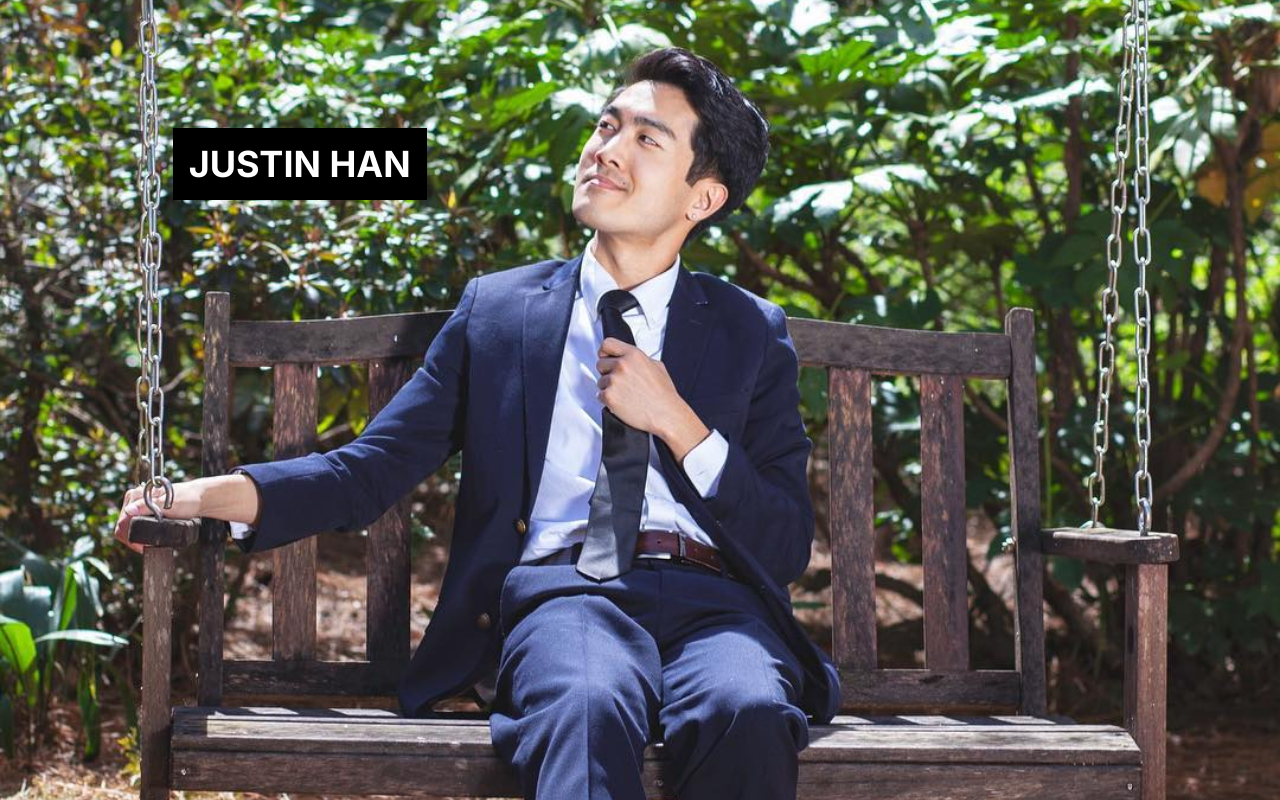
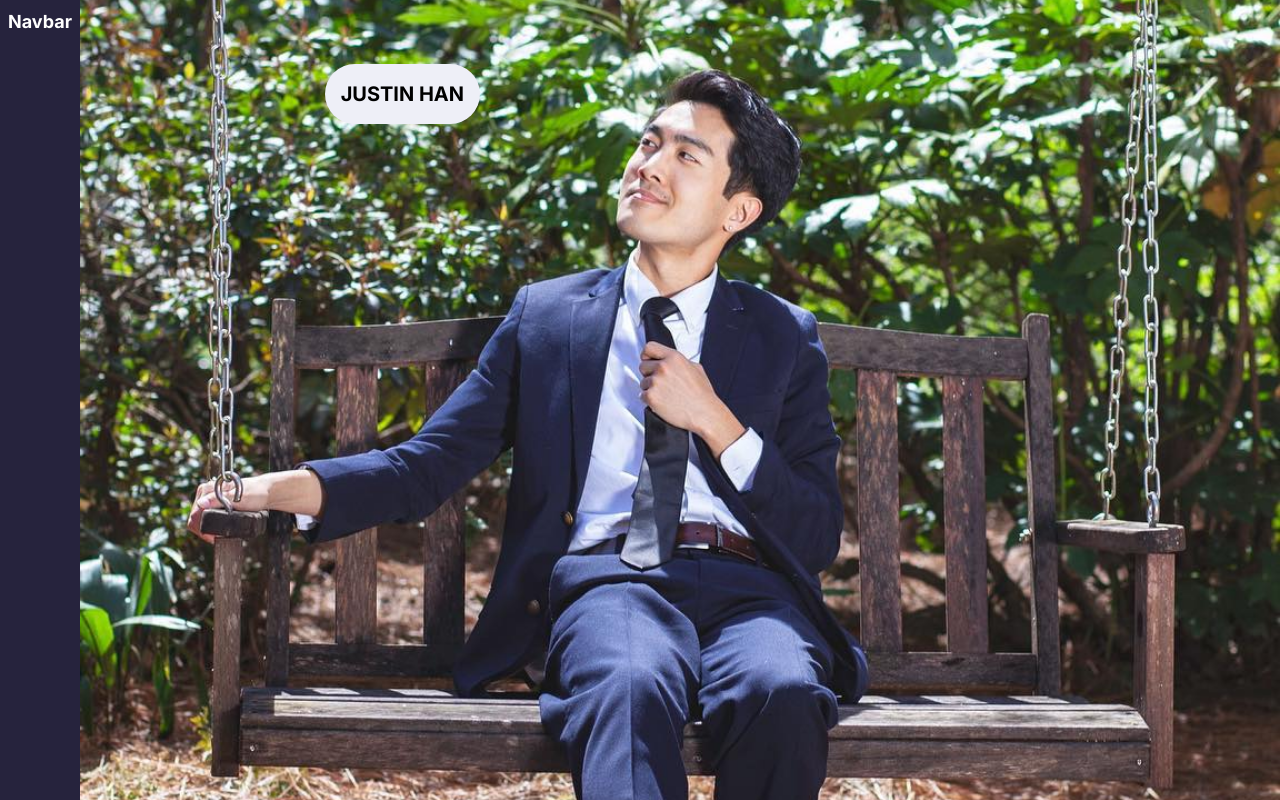
Before and after one commit to mzsellem/justin-han, a Next.js app: page / in a window 1280 px wide. Built offline with nearby package versions, Linux system fonts and the light colour scheme.

Commit message:
left navbar and centered justin han

```diff
--- a/app/intro/intro.tsx
+++ b/app/intro/intro.tsx
@@ -2,7 +2,7 @@ export default function Intro() {
   return (
    <>
     <main>
-        <h1 className="font-bold">JUSTIN HAN</h1>
+        <h1 className="font-bold text-xl p-4 z-5 rounded-full bg-grey">JUSTIN HAN</h1>
     </main>
    </>
   )
--- a/app/navbar/navbar.tsx
+++ b/app/navbar/navbar.tsx
@@ -0,0 +1,13 @@
+export default function NavBar() {
+    return (
+        <>
+            <div>
+                <div className="bg-bluesuit text-white h-screen w-full p-2">
+                    {/* Navbar content goes here */}
+                    <p className="md:text-lg text-sm font-bold">Navbar</p>
+                        {/* Add links or other navigation items */}
+                </div>
+            </div>
+        </>
+    )
+}
--- a/app/page.tsx
+++ b/app/page.tsx
@@ -1,22 +1,23 @@
-import profilePic from "../public/justin-park.png"
 import Intro from "./intro/intro"
+import NavBar from "./navbar/navbar"
 
 export default function Home() {
   return (
     <>
-    <>
-  <main className="relative flex flex-col justify-center items-end max-w-screen max-h-screen overflow-hidden">
+      <div className="flex">
+        <NavBar />
+        <div className="relative flex flex-col justify-center items-center max-w-screen max-h-screen overflow-hidden flex-1">
           <img
             className="object-cover object-center w-full h-full"
             src="/happy-justin.png"
             alt="justin in a park"
           />
-    <div className="absolute bottom-3/4 right-2/3 p-4 text-white bg-black text-4xl z-5">
+          <div className="absolute md:right-2/3 top-0 mt-16">
             <Intro />
           </div>
-  </main>
+        </div>
+    </div>
   </>
 
-   </>
   )
 }
--- a/tailwind.config.js
+++ b/tailwind.config.js
@@ -9,7 +9,12 @@ module.exports = {
     "./src/**/*.{js,ts,jsx,tsx,mdx}",
   ],
   theme: {
-    extend: {},
+    extend: {
+      colors: {
+        'bluesuit': '#26233D',
+        'grey': '#eeeff7',
+      }
+    },
   },
   plugins: [],
 }
```
Lines whose indentation alone changed are shown as unchanged.
